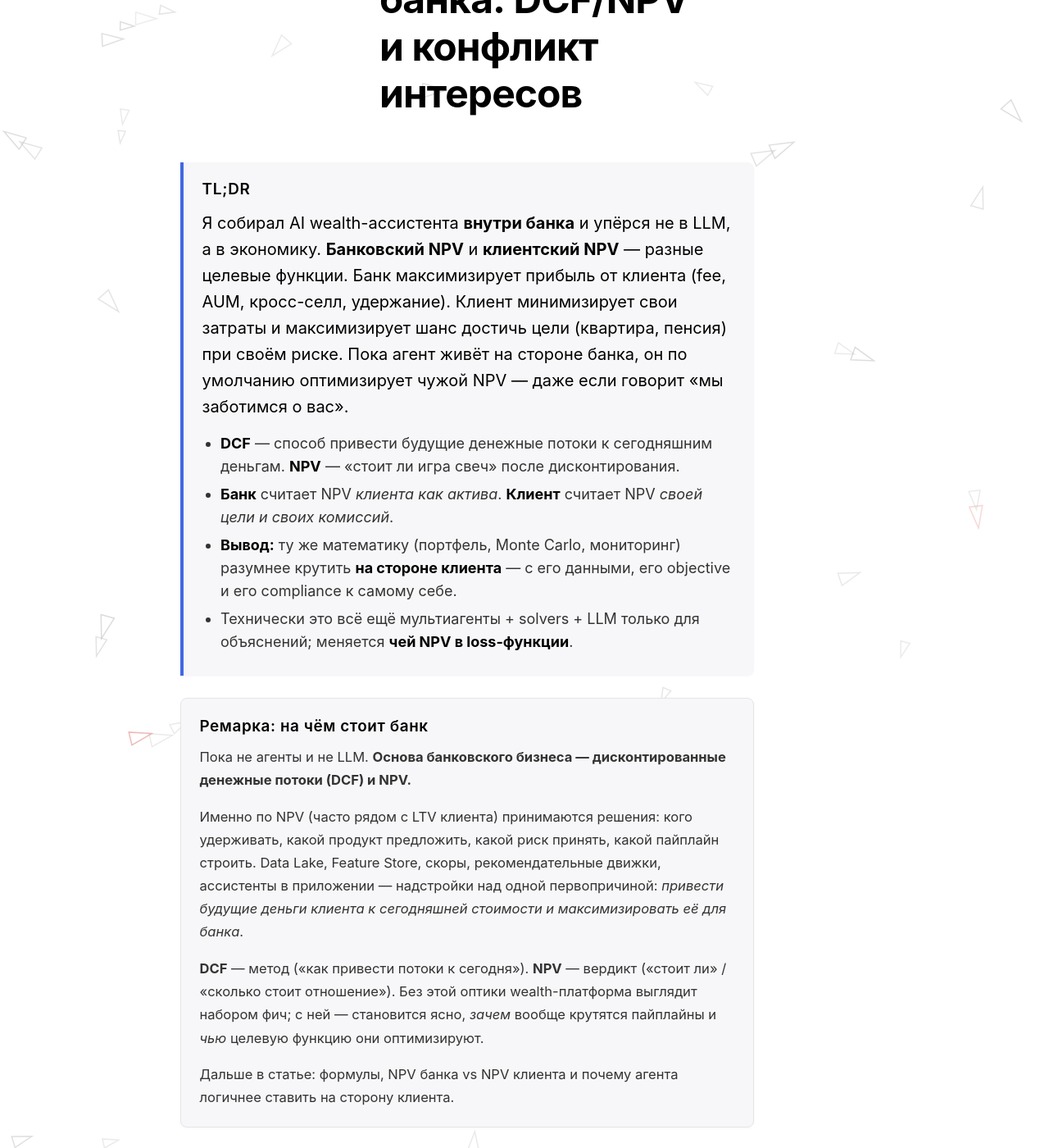
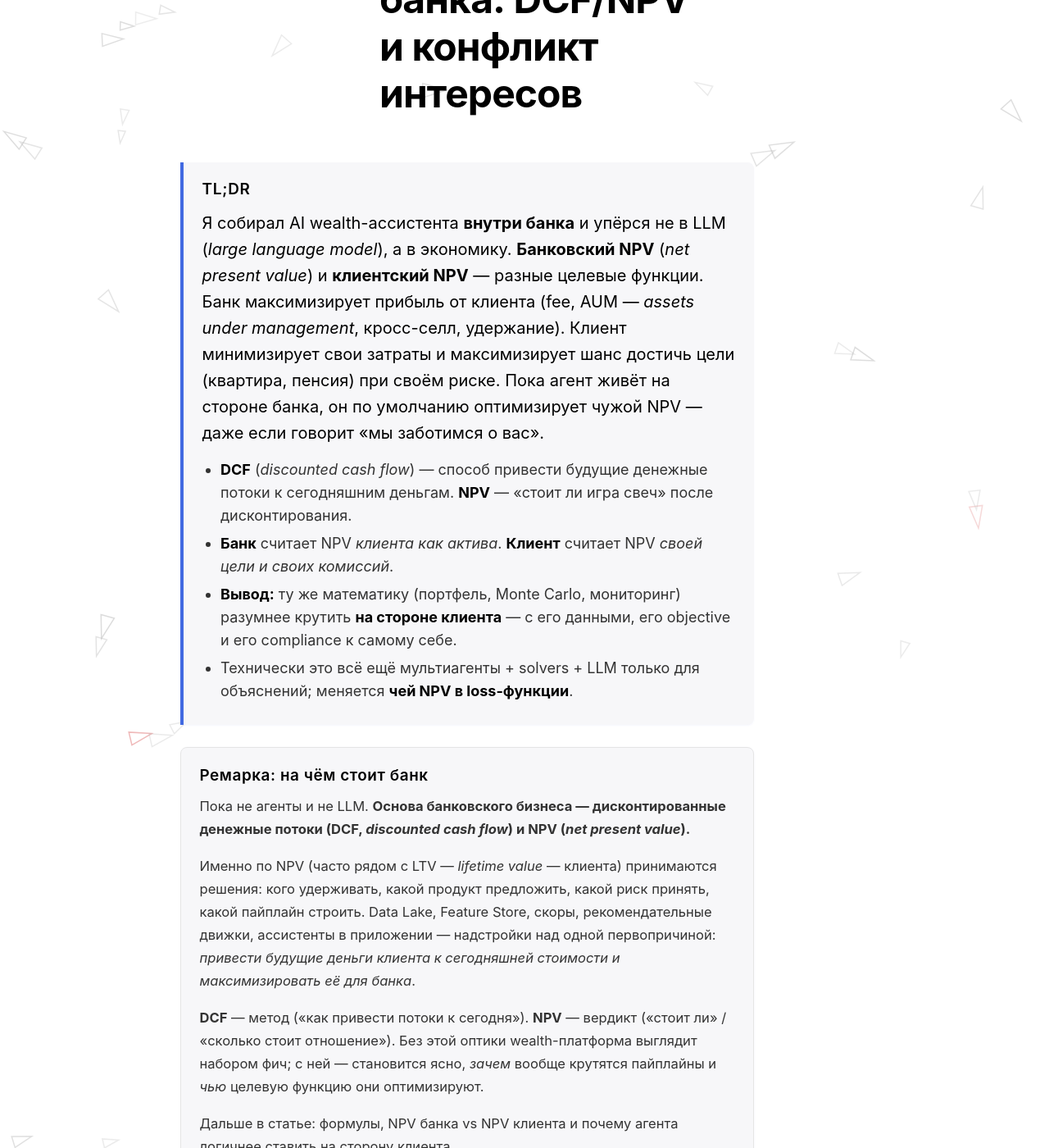
Before and after one commit to evgeniy-borisov/vairl, a Jekyll site: the page built from publications/public/2026-07-13-banking-investor-ai-agent-ru.md, in a window 1280 px wide and 1400 px high, scrolled down 422 px. Shown: the whole window at 82% size. Built offline with Jekyll 4.4.1, drawn with Linux system fonts in a browser that asks for light colours; nearby versions of some CDN libraries; some of the changed text lies outside the part shown.

Commit message:
Расшифровать аббревиатуры на английском при первом вхождении.
NPV, DCF, LTV, AUM, LLM, KPI, PD/LGD, API, MiFID, GBI, RFM, ESG, SHAP, VaR/CVaR и др.

Co-authored-by: Cursor <cursoragent@cursor.com>

```diff
--- a/publications/public/2026-07-13-banking-investor-ai-agent-ru.md
+++ b/publications/public/2026-07-13-banking-investor-ai-agent-ru.md
@@ -2,7 +2,7 @@
 layout: post
 title: "Инвестиционный агент на стороне клиента, а не банка: DCF/NPV и конфликт интересов"
 date: 2026-07-13 18:00:00 +0300
-excerpt: "Банк максимизирует NPV отношений с клиентом, клиент минимизирует свои издержки и максимизирует NPV собственных целей. Разбираю DCF/NPV с обеих сторон и почему wealth-агента логичнее строить на стороне клиента — с архитектурой, процессом разработки и eval на синтетике + Kaggle."
+excerpt: "Банк максимизирует NPV (net present value) отношений с клиентом, клиент минимизирует издержки и максимизирует NPV своих целей. DCF (discounted cash flow) — основа пайплайнов; разбираю конфликт интересов и почему wealth-агента логичнее строить на стороне клиента."
 lang: ru
 image: /assets/images/banking-investor-ai-agent.svg
 visibility: public
@@ -14,9 +14,9 @@ review_status: approved
 
 ### TL;DR
 
-Я собирал AI wealth-ассистента **внутри банка** и упёрся не в LLM, а в экономику. **Банковский NPV** и **клиентский NPV** — разные целевые функции. Банк максимизирует прибыль от клиента (fee, AUM, кросс-селл, удержание). Клиент минимизирует свои затраты и максимизирует шанс достичь цели (квартира, пенсия) при своём риске. Пока агент живёт на стороне банка, он по умолчанию оптимизирует чужой NPV — даже если говорит «мы заботимся о вас».
+Я собирал AI wealth-ассистента **внутри банка** и упёрся не в LLM (*large language model*), а в экономику. **Банковский NPV** (*net present value*) и **клиентский NPV** — разные целевые функции. Банк максимизирует прибыль от клиента (fee, AUM — *assets under management*, кросс-селл, удержание). Клиент минимизирует свои затраты и максимизирует шанс достичь цели (квартира, пенсия) при своём риске. Пока агент живёт на стороне банка, он по умолчанию оптимизирует чужой NPV — даже если говорит «мы заботимся о вас».
 
-- **DCF** — способ привести будущие денежные потоки к сегодняшним деньгам. **NPV** — «стоит ли игра свеч» после дисконтирования.
+- **DCF** (*discounted cash flow*) — способ привести будущие денежные потоки к сегодняшним деньгам. **NPV** — «стоит ли игра свеч» после дисконтирования.
 - **Банк** считает NPV *клиента как актива*. **Клиент** считает NPV *своей цели и своих комиссий*.
 - **Вывод:** ту же математику (портфель, Monte Carlo, мониторинг) разумнее крутить **на стороне клиента** — с его данными, его objective и его compliance к самому себе.
 - Технически это всё ещё мультиагенты + solvers + LLM только для объяснений; меняется **чей NPV в loss-функции**.
@@ -27,9 +27,9 @@ review_status: approved
 
 ### Ремарка: на чём стоит банк {#business-foundation}
 
-Пока не агенты и не LLM. **Основа банковского бизнеса — дисконтированные денежные потоки (DCF) и NPV.**
+Пока не агенты и не LLM. **Основа банковского бизнеса — дисконтированные денежные потоки (DCF, *discounted cash flow*) и NPV (*net present value*).**
 
-Именно по NPV (часто рядом с LTV клиента) принимаются решения: кого удерживать, какой продукт предложить, какой риск принять, какой пайплайн строить. Data Lake, Feature Store, скоры, рекомендательные движки, ассистенты в приложении — надстройки над одной первопричиной: *привести будущие деньги клиента к сегодняшней стоимости и максимизировать её для банка*.
+Именно по NPV (часто рядом с LTV — *lifetime value* — клиента) принимаются решения: кого удерживать, какой продукт предложить, какой риск принять, какой пайплайн строить. Data Lake, Feature Store, скоры, рекомендательные движки, ассистенты в приложении — надстройки над одной первопричиной: *привести будущие деньги клиента к сегодняшней стоимости и максимизировать её для банка*.
 
 **DCF** — метод («как привести потоки к сегодня»). **NPV** — вердикт («стоит ли» / «сколько стоит отношение»). Без этой оптики wealth-платформа выглядит набором фич; с ней — становится ясно, *зачем* вообще крутятся пайплайны и *чью* целевую функцию они оптимизируют.
 
@@ -75,13 +75,13 @@ review_status: approved
 
 ## Как я к этому пришёл {#how-it-started}
 
-На банковском проекте ко мне пришли не с «сделай GPT для инвесторов». Пришли с болью: после просадки клиент пишет «продавать?», шаблонный ответ, человек либо уходит, либо всё продаёт. Fee падает, LTV падает, колл-центр горит.
+На банковском проекте ко мне пришли не с «сделай GPT для инвесторов». Пришли с болью: после просадки клиент пишет «продавать?», шаблонный ответ, человек либо уходит, либо всё продаёт. Fee падает, LTV (*lifetime value*) падает, колл-центр горит.
 
 Мы собрали то, что принято называть AI Wealth Management Platform: Customer 360, оркестратор, solvers, LLM только для текста, compliance-контур. Правило на доске было правильным технически:
 
 > **LLM объясняет. Считает математика. Подписывает policy.**
 
-Но policy и математика считали **не то, что думал клиент**. В бэклоге KPI звучали так: удержание, AUM, take-up продукта, cost-to-serve. Для Ивана с целью «квартира к 2030» это чужие метрики. Его вопрос — *успею ли я при моих комиссиях, налогах и риске*, а не *останусь ли я в экосистеме банка*.
+Но policy и математика считали **не то, что думал клиент**. В бэклоге KPI (*key performance indicators*) звучали так: удержание, AUM (*assets under management*), take-up продукта, cost-to-serve. Для Ивана с целью «квартира к 2030» это чужие метрики. Его вопрос — *успею ли я при моих комиссиях, налогах и риске*, а не *останусь ли я в экосистеме банка*.
 
 Именно тогда я начал раскладывать **две** NPV-задачи на одном и том же денежном потоке. Ниже — этот разбор и вывод: агента с такой силой лучше строить **на стороне клиента**.
 
@@ -94,7 +94,7 @@ review_status: approved
 
 ## DCF и NPV без магии {#dcf-npv-basics}
 
-### DCF — discounted cash flow
+### DCF — *discounted cash flow*
 
 **Дисконтированный денежный поток** — способ сказать: рубль через \(t\) лет стоит меньше рубля сегодня.
 
@@ -102,15 +102,15 @@ $$
 \mathrm{PV} = \sum_{t=0}^{T} \frac{\mathrm{CF}_{t}}{(1+r)^{t}}
 $$
 
-- \(CF_t\) — денежный поток в периоде \(t\) (приток со знаком «+», отток «−»);
+- \(CF_t\) (*cash flow* в периоде \(t\)) — денежный поток (приток со знаком «+», отток «−»);
 - \(r\) — ставка дисконта (стоимость денег / капитала / требуемая доходность с учётом риска);
-- \(PV\) — приведённая стоимость всего потока.
+- \(PV\) (*present value*) — приведённая стоимость всего потока.
 
 Дисконт \(r\) — не «магия Excel». Для клиента это часто ожидаемая доходность альтернативы + премия за риск + инфляция (если потоки номинальные). Для банка — стоимость капитала, регуляторный капитал, стоимость фондирования, иногда hurdle rate дивизиона.
 
-### NPV — net present value
+### NPV — *net present value*
 
-**Чистая приведённая стоимость** — PV всех выгод минус PV всех затрат (включая «входной билет» сегодня):
+**Чистая приведённая стоимость** — PV (*present value*) всех выгод минус PV всех затрат (включая «входной билет» сегодня):
 
 $$
 \mathrm{NPV} = -I_{0} + \sum_{t=1}^{T} \frac{\mathrm{CF}_{t}}{(1+r)^{t}}
@@ -132,19 +132,19 @@ DCF — *метод*. NPV — *вердикт* по методу. Путаниц
 
 ## NPV банка: клиент как актив {#bank-npv}
 
-Для банка клиент — не «человек с мечтой о квартире». Это **актив**, генерирующий потоки. Типичный банковский DCF / customer NPV (часто рядом с LTV — lifetime value):
+Для банка клиент — не «человек с мечтой о квартире». Это **актив**, генерирующий потоки. Типичный банковский DCF / customer NPV (часто рядом с LTV — *lifetime value*):
 
 ### Что входит в \(CF_t\) банка
 
 | Поток | Знак для банка | Откуда берётся |
 |-------|----------------|----------------|
 | Комиссии брокерские / success fee | **+** | Обороты, спреды |
-| Management fee / % от AUM | **+** | Размер портфеля под управлением/учётом |
+| Management fee / % от AUM (*assets under management*) | **+** | Размер портфеля под управлением/учётом |
 | Кросс-селл (карта, страховка, ипотека, депозит) | **+** | Propensity / take-up модели |
 | Процентный доход за вычетом фондирования | **+** | Кредиты, остатки |
 | Cost-to-serve (поддержка, пуши, LLM-токены, колл-центр) | **−** | Операционка |
 | Бонусы, кэшбек, welcome | **−** | Маркетинг |
-| Резервы / capital charge / ожидаемые потери | **−** | Риск, PD/LGD |
+| Резервы / capital charge / ожидаемые потери | **−** | Риск, PD (*probability of default*) / LGD (*loss given default*) |
 | Отток (churn) | убивает будущие **+** | Churn-скор, логрег |
 
 Банк **максимизирует** \(NPV_{bank}\): больше AUM, больше fee, больше кросс-селла, дольше lifetime, дешевле обслуживание, контролируемый риск и штрафы.
@@ -373,20 +373,20 @@ Eval-pack обязан ломать агента, который «для удо
 |-------|---------------------------|
 | Profile | Личный 360, мультибанк |
 | Portfolio | Риск/доходность после издержек |
-| Goal | GBI / вероятность цели |
+| Goal | GBI (*goal-based investing*) / вероятность цели |
 | **Cost / Fee** | Тарифы, налоги, drag — *обязательный* |
 | Simulation | What-if, в т.ч. смена брокера |
 | Recommendation | План под \(NPV_{client}\) |
-| Personal Policy | Must-not, риск, ESG |
+| Personal Policy | Must-not, риск, ESG (*environmental, social, governance*) |
 | Communication | Объяснение без upsell |
 | Monitoring | Рынок + тарифы + цели |
 
-На горячем пути моделей — те же Markowitz / BL / MC / GARCH / SHAP / логрег для *личного* propensity «уйти с дорогого тарифа», а не для take-up банковского баннера.
+На горячем пути моделей — те же Markowitz / BL (*Black–Litterman*) / MC / GARCH / SHAP (*SHapley Additive exPlanations*) / логрег для *личного* propensity «уйти с дорогого тарифа», а не для take-up банковского баннера.
 
 <details markdown="1">
 <summary>Сжатый каталог моделей</summary>
 
-Портфель: Markowitz, Black–Litterman, Risk Parity. Риск: VaR/CVaR, Max DD. Сценарии: Monte Carlo. Цель: GBI. Издержки: явный PV комиссий в objective. XAI: SHAP. Ряды: ARIMA/GARCH/Prophet по необходимости.
+Портфель: Markowitz, Black–Litterman, Risk Parity. Риск: VaR (*value at risk*) / CVaR (*conditional value at risk*), Max DD (*maximum drawdown*). Сценарии: Monte Carlo. Цель: GBI. Издержки: явный PV комиссий в objective. XAI (*explainable AI*): SHAP. Ряды: ARIMA/GARCH/Prophet по необходимости.
 
 </details>
 
```
Also changed, not shown: other parts of publications/public/2026-07-13-banking-investor-ai-agent-ru.md (+6 -6 lines), _posts/2026-07-13-banking-investor-ai-agent-ru.md (+25 -25 lines).
